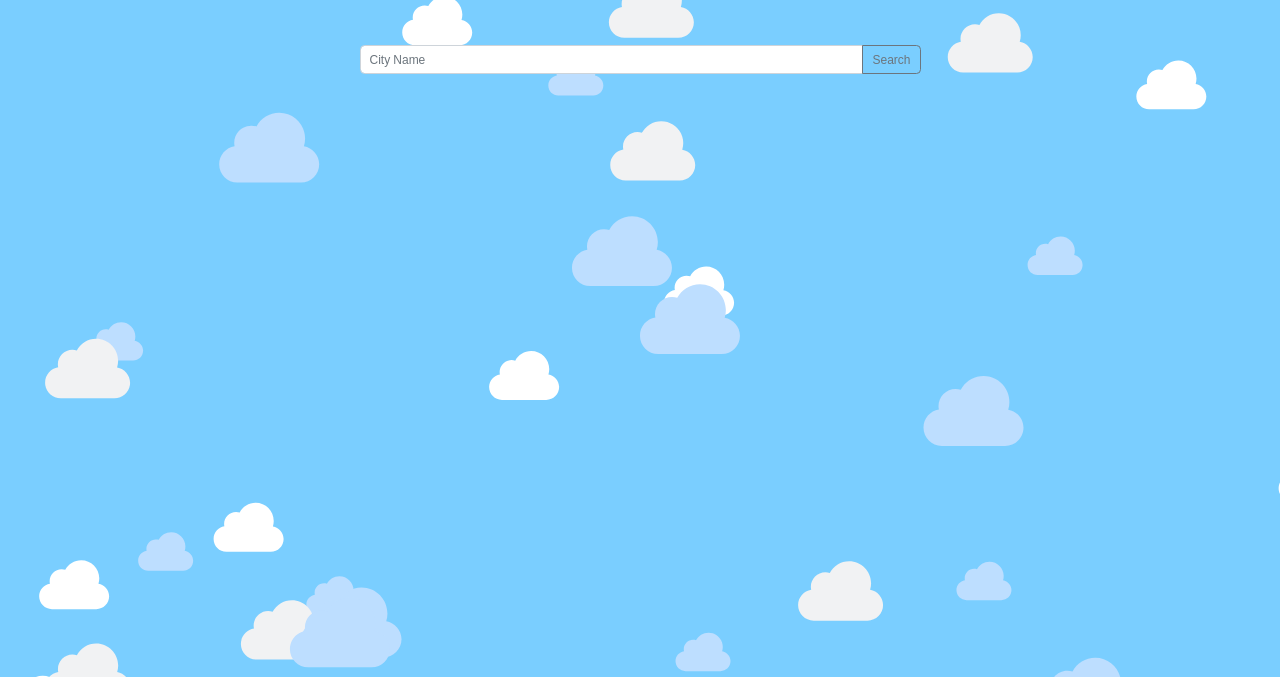
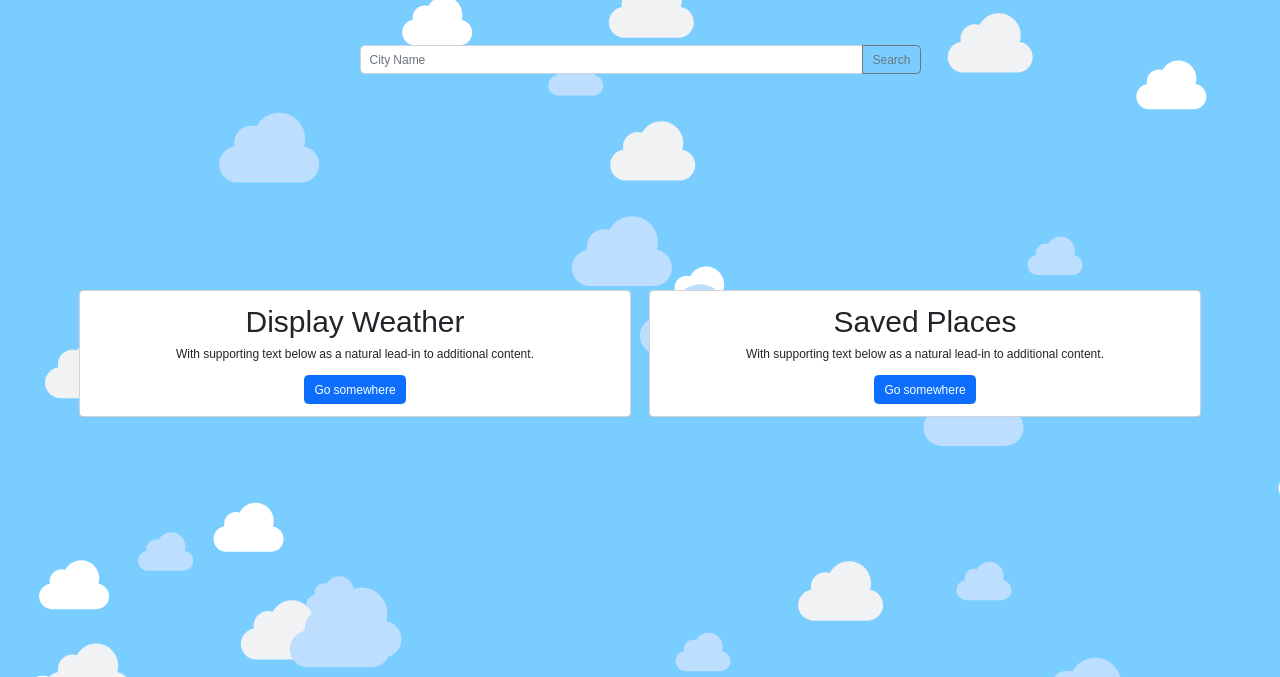
Before and after one commit to farihaorna23/Weather-App, a plain HTML site: page index.html in a window 1280 px wide. Shown: the part 123-800 px from the top of the page. Drawn offline with nearby package versions, Linux system fonts and the light colour scheme.

Commit message:
added cards

```diff
--- a/index.html
+++ b/index.html
@@ -47,7 +47,37 @@
         </div>
       </div>
     </form>
-    <section class="p-5"></section>
+    <!-- Display Box and Saved Box -->
+    <section class="p-5 box">
+      <div class="container text-center">
+        <div class="row">
+          <div class="col-sm-6">
+            <div class="card ">
+              <div class="card-body">
+                <h5 class="card-title boxTitle">Display Weather</h5>
+                <p class="card-text">
+                  With supporting text below as a natural lead-in to additional
+                  content.
+                </p>
+                <a href="#" class="btn btn-primary">Go somewhere</a>
+              </div>
+            </div>
+          </div>
+          <div class="col-sm-6">
+            <div class="card ">
+              <div class="card-body">
+                <h5 class="card-title boxTitle">Saved Places</h5>
+                <p class="card-text">
+                  With supporting text below as a natural lead-in to additional
+                  content.
+                </p>
+                <a href="#" class="btn btn-primary">Go somewhere</a>
+              </div>
+            </div>
+          </div>
+        </div>
+      </div>
+    </section>
     <script type="module" src="./src/script.js"></script>
   </body>
 </html>
--- a/src/script.js
+++ b/src/script.js
@@ -6,7 +6,5 @@ searchbtn.addEventListener("click", Search);
 
 function Search(e) {
   e.preventDefault();
-  console.log("submitted");
-  console.log(city.value);
-  city.value = "";
+  let cityName = city.value;
 }
--- a/src/variables.js
+++ b/src/variables.js
@@ -1,3 +1,4 @@
 export let city = document.getElementById("city");
 export let form = document.getElementById("submitForm");
 export let searchbtn = document.getElementById("searchbtn");
+export let apiKey = "368e109c93e37d28d5ba1fe761361bbd";
--- a/style.css
+++ b/style.css
@@ -27,6 +27,14 @@ h1 {
   margin-top: 6rem;
 }
 
+.box {
+  margin-top: 14rem;
+}
+
+.boxTitle {
+  font-size: 2.5rem;
+}
+
 @media (min-width: 768px) {
   .cityName {
     width: 50%;
```
